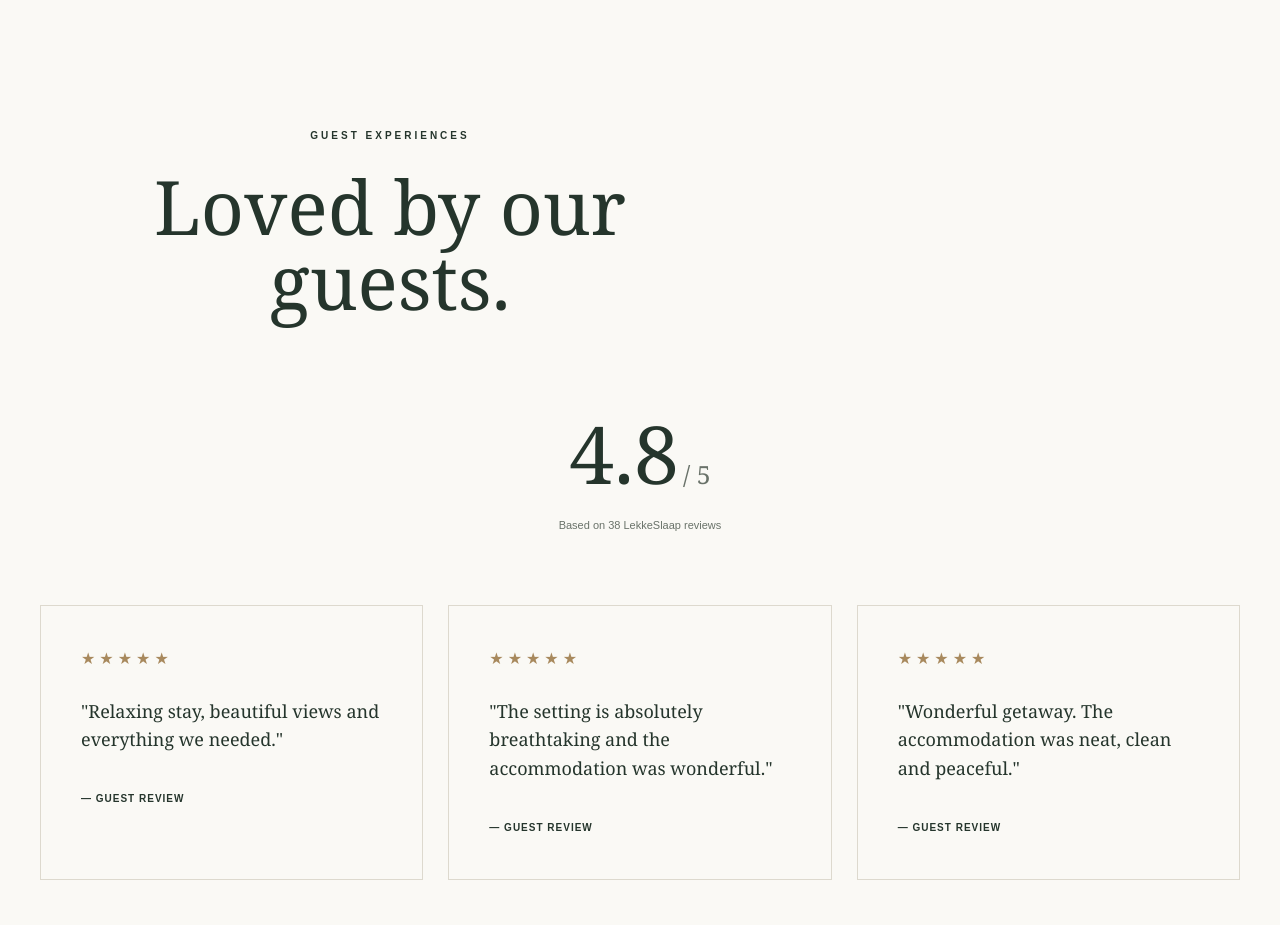
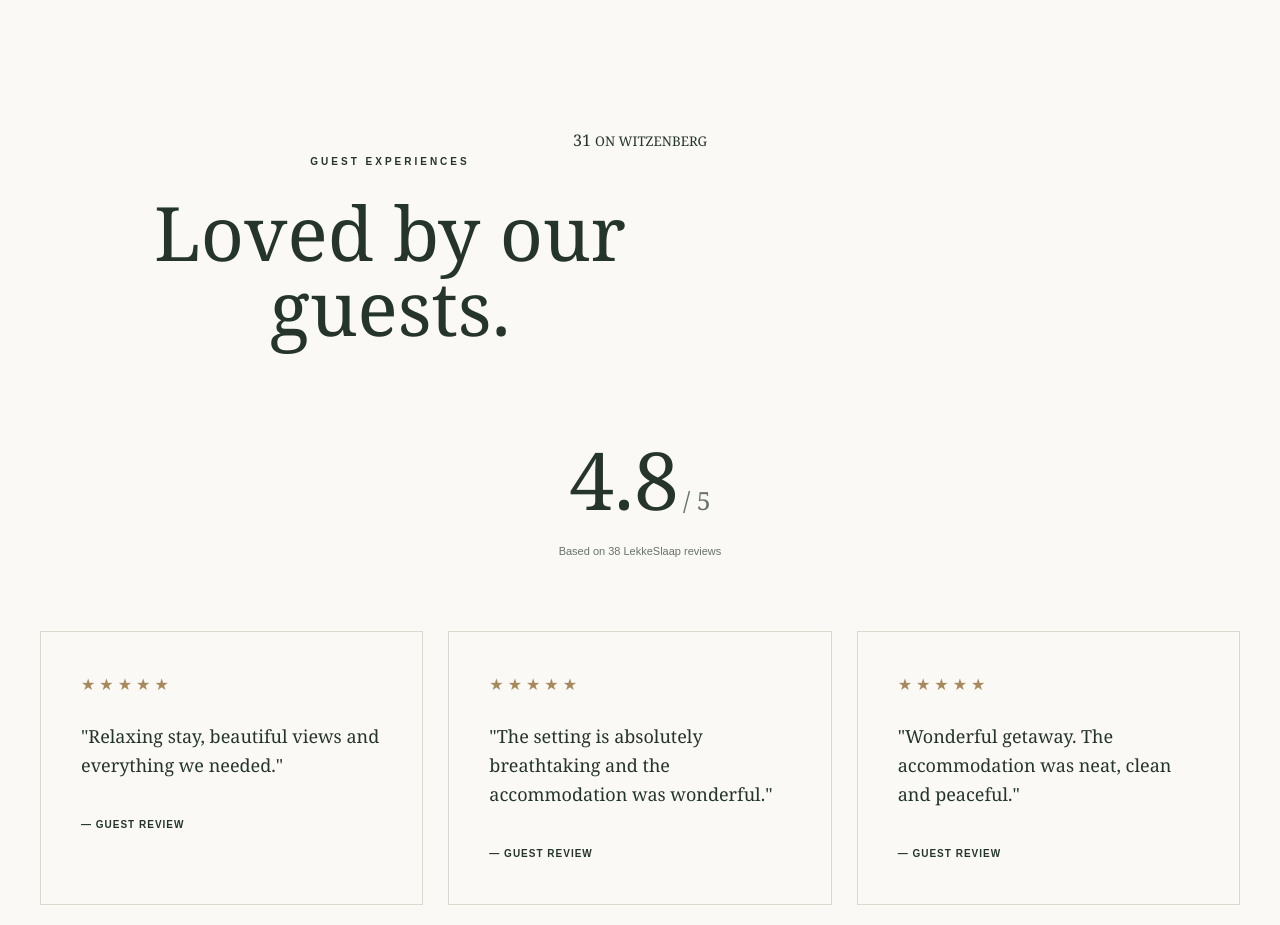
Before and after one commit to zGinja/31-on-witzenberg-website, a plain HTML site: page index.html in a window 1280 px wide. Shown: the part 5326-6251 px from the top of the page. Drawn offline with Linux system fonts and the light colour scheme.

Commit message:
Update index.html

```diff
--- a/index.html
+++ b/index.html
@@ -328,7 +328,10 @@
         <!-- REVIEWS -->
 
         <section id="reviews" class="reviews section">
-
+<div class="review-badge" aria-hidden="true">
+    <span>31</span>
+    <small>ON WITZENBERG</small>
+</div>
             <div class="section-heading">
 
                 <p class="eyebrow">
```
